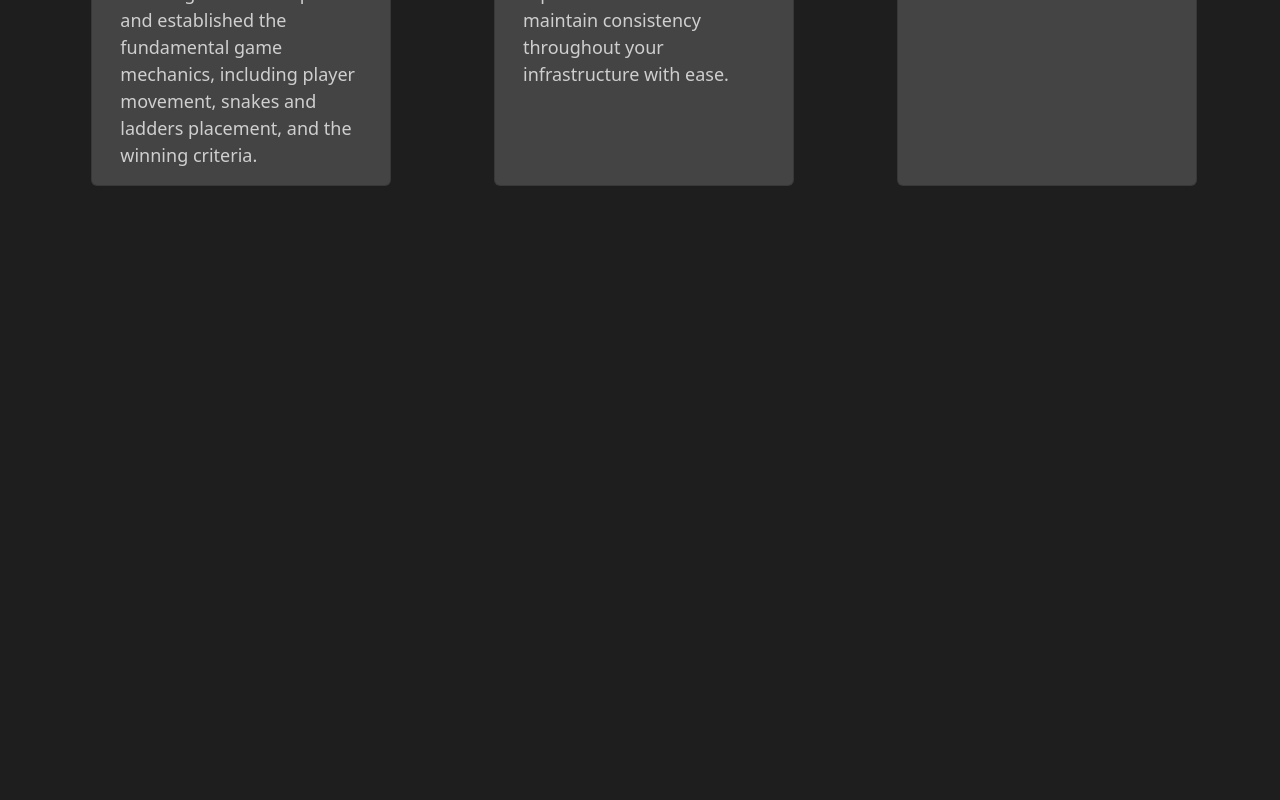
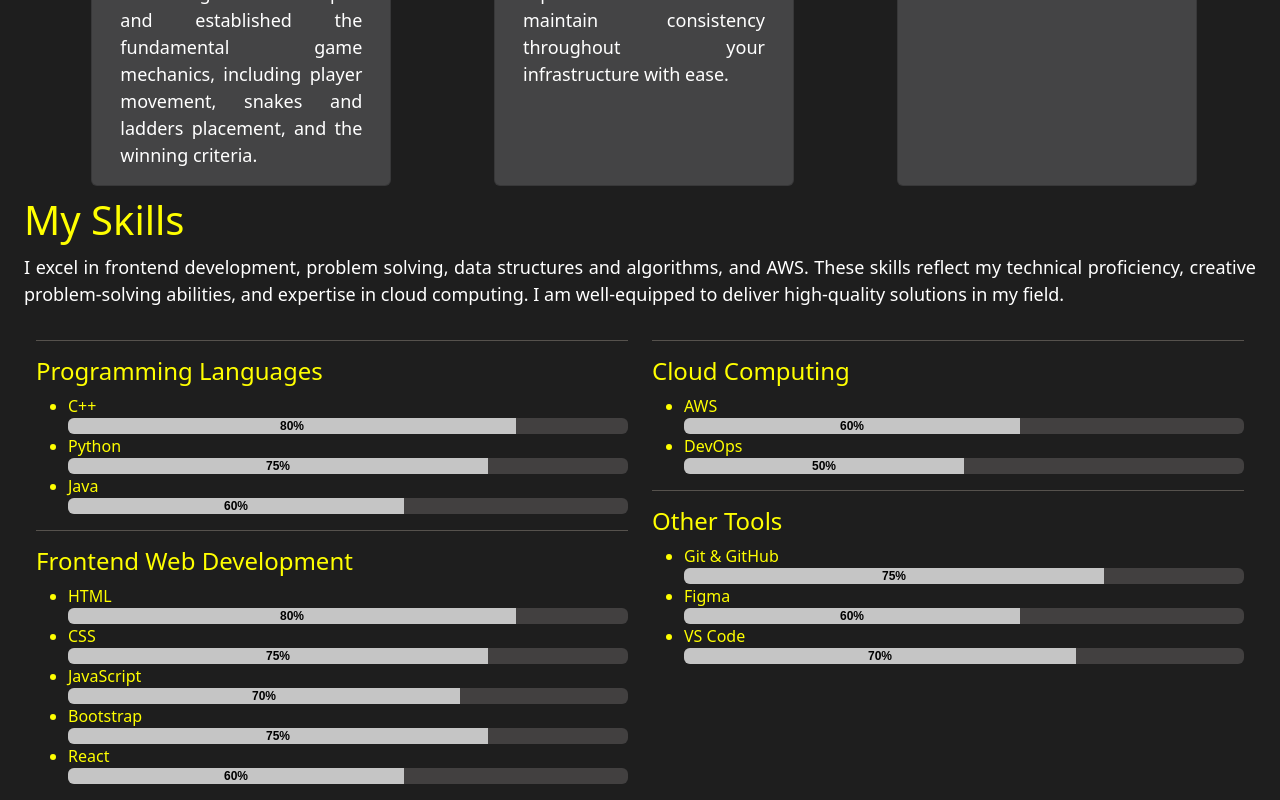
Before and after one commit to Sunil-1508/MyPortfolio, a React (Create React App) app: page / in a window 1280 px wide. Shown: the part 1479-2279 px from the top of the page. Before the commit the page ends 1675 px from the top, so only its background shows below. Built offline with nearby package versions, Linux system fonts and the light colour scheme.

Commit message:
updated upto skills

```diff
--- a/public/style.css
+++ b/public/style.css
@@ -9,7 +9,10 @@
 body{
     background-color: rgb(30,30,30);
 }
-
+p{
+    color: white;
+    text-align: justify;
+}
 
 @media  (max-width:575px){
   p{
--- a/src/components/Projects.css
+++ b/src/components/Projects.css
@@ -1,13 +1,7 @@
-#Projects{
-    height: 100vh;
-}
 
 #title{
     position: relative;
     margin-bottom: 10px;
-}
-.desc{
-    color: white;
 }
 
 .card-row{
--- a/src/components/Projects.js
+++ b/src/components/Projects.js
@@ -11,7 +11,7 @@
   return (
     <section id="Projects" className="mx-4">
         <h1 id="title">My Projects</h1>
-        <p className="desc">Driven by my passion for programming and software development, I am highly motivated to create mobile applications and websites that solve various problems encountered in everyday life, or to automate routine tasks. This strong drive to innovate and find creative solutions to everyday challenges has led me to pursue opportunities to develop practical solutions that make a tangible difference. Whether it's an app that simplifies a daily task, or a website that provides convenient access to important information, my aim is to create software that is both useful and user-friendly.</p>
+        <p>Driven by my passion for programming and software development, I am highly motivated to create mobile applications and websites that solve various problems encountered in everyday life, or to automate routine tasks. This strong drive to innovate and find creative solutions to everyday challenges has led me to pursue opportunities to develop practical solutions that make a tangible difference. Whether it's an app that simplifies a daily task, or a website that provides convenient access to important information, my aim is to create software that is both useful and user-friendly.</p>
         <div className=" container-fluid row  card-row mx-1 mt-5">
 
 
--- a/src/components/Skills.css
+++ b/src/components/Skills.css
@@ -0,0 +1,14 @@
+.progress-bar{
+    background-color: rgb(197, 197, 197);
+    color: black;
+    font-family: Arial, Helvetica, sans-serif;
+    font-weight:bolder;
+}
+
+.progress{
+    background-color: rgb(66, 64, 64);
+}
+
+h4,li{
+    color: yellow;
+}
--- a/src/components/Skills.js
+++ b/src/components/Skills.js
@@ -1,10 +1,63 @@
 import React from 'react'
-import './Skills'
+import './Skills.css'
 
 export default function Skills() {
   return (
-    <section id="Skills">
+    <section id="Skills" className="mx-4">
+        <h1 id="title">My Skills</h1>
+        <p>I excel in frontend development, problem solving, data structures and algorithms, and AWS. These skills reflect my technical proficiency, creative problem-solving abilities, and expertise in cloud computing. I am well-equipped to deliver high-quality solutions in my field.</p>
+        <div className="container-fluid">
+        <div className="row">
+            <div className="col-md-6">
+                    <hr />
+                    <h4 id="list-item-1">Programming Languages</h4>
+                    <ul>
+                        <li>C++ <div className="progress" role="progressbar" aria-label="Example with label" aria-valuenow="25" aria-valuemin="0" aria-valuemax="100"><div className="progress-bar" style={{width:"80%"}} >80%</div></div>
+                        </li>
+                        <li>Python <div className="progress" role="progressbar" aria-label="Example with label" aria-valuenow="25" aria-valuemin="0" aria-valuemax="100"><div className="progress-bar" style={{width:"75%"}} >75%</div></div>
+                        </li>
+                        <li>Java <div className="progress" role="progressbar" aria-label="Example with label" aria-valuenow="25" aria-valuemin="0" aria-valuemax="100"><div className="progress-bar" style={{width:"60%"}} >60%</div></div>
+                        </li>
+                    </ul>
+                    <hr />
+                    <h4 id="list-item-2">Frontend Web Development</h4>
+                    <ul>
+                        <li>HTML <div className="progress" role="progressbar" aria-label="Example with label" aria-valuenow="25" aria-valuemin="0" aria-valuemax="100"><div className="progress-bar" style={{width:"80%"}} >80%</div></div>
+                        </li>
+                        <li>CSS <div className="progress" role="progressbar" aria-label="Example with label" aria-valuenow="25" aria-valuemin="0" aria-valuemax="100"><div className="progress-bar" style={{width:"75%"}} >75%</div></div>
+                        </li>
+                        <li>JavaScript <div className="progress" role="progressbar" aria-label="Example with label" aria-valuenow="25" aria-valuemin="0" aria-valuemax="100"><div className="progress-bar" style={{width:"70%"}} >70%</div></div>
+                        </li>
+                        <li>Bootstrap <div className="progress" role="progressbar" aria-label="Example with label" aria-valuenow="25" aria-valuemin="0" aria-valuemax="100"><div className="progress-bar" style={{width:"75%"}} >75%</div></div>
+                        </li>
+                        <li>React <div className="progress" role="progressbar" aria-label="Example with label" aria-valuenow="25" aria-valuemin="0" aria-valuemax="100"><div className="progress-bar" style={{width:"60%"}} >60%</div></div>
+                        </li>
+                    </ul>
+            </div>
+            <div className="col-md-6">
+                <hr />
+                    <h4 id="list-item-3">Cloud Computing</h4>
+                    <ul>
+                        <li>AWS <div className="progress" role="progressbar" aria-label="Example with label" aria-valuenow="25" aria-valuemin="0" aria-valuemax="100"><div className="progress-bar" style={{width:"60%"}} >60%</div></div>
+                        </li>
+                        <li>DevOps <div className="progress" role="progressbar" aria-label="Example with label" aria-valuenow="25" aria-valuemin="0" aria-valuemax="100"><div className="progress-bar" style={{width:"50%"}} >50%</div></div>
+                        </li>
+                    </ul>
+                    <hr />
+                    <h4 id="list-item-4">Other Tools</h4>
+                    <ul>
+                        <li>Git & GitHub<div className="progress" role="progressbar" aria-label="Example with label" aria-valuenow="25" aria-valuemin="0" aria-valuemax="100"><div className="progress-bar" style={{width:"75%"}} >75%</div></div>
+                        </li>
+                        <li>Figma<div className="progress" role="progressbar" aria-label="Example with label" aria-valuenow="25" aria-valuemin="0" aria-valuemax="100"><div className="progress-bar" style={{width:"60%"}} >60%</div></div>
+                        </li>
+                        <li>VS Code<div className="progress" role="progressbar" aria-label="Example with label" aria-valuenow="25" aria-valuemin="0" aria-valuemax="100"><div className="progress-bar" style={{width:"70%"}} >70%</div></div>
+                        </li>
+                    </ul>
 
+
+            </div>
+        </div>
+        </div>
     </section>
   )
 }
```
Also changed, not shown: src/components/Certifications.js (added, +13 -0 lines), src/components/Certifications.css (added).
